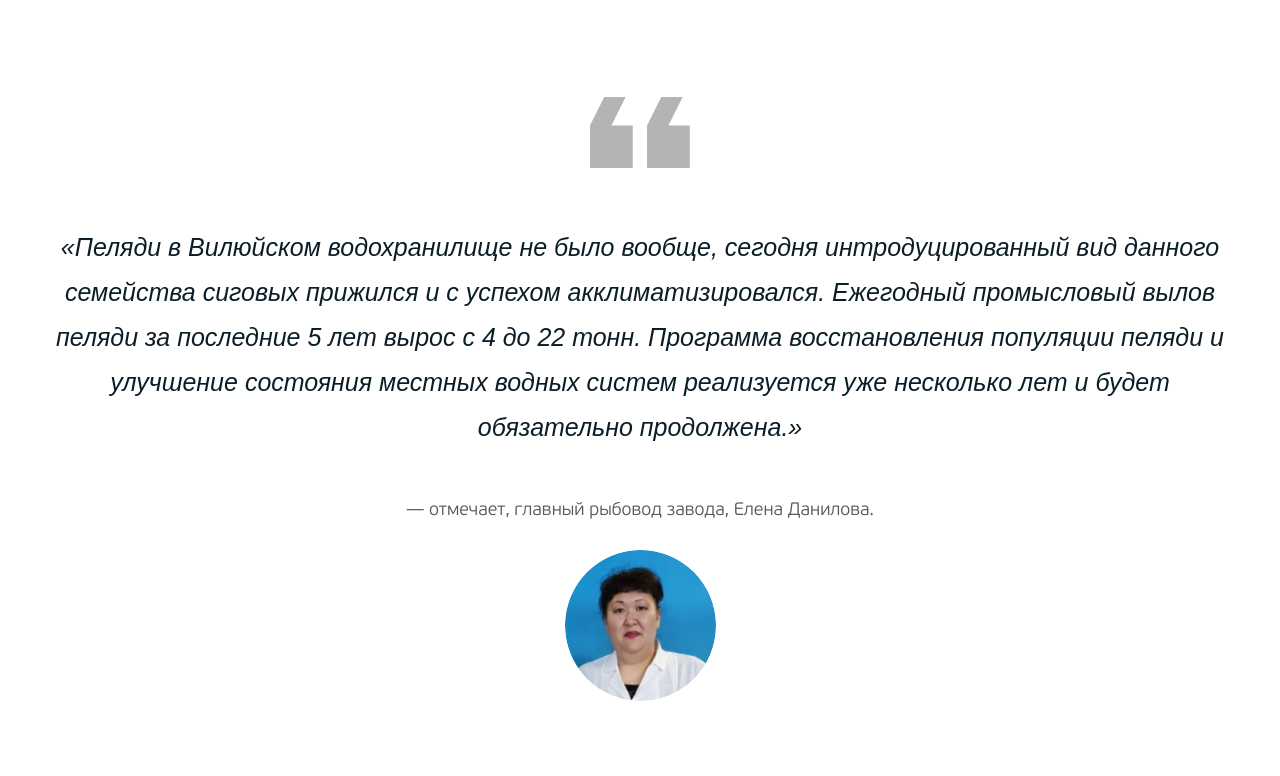
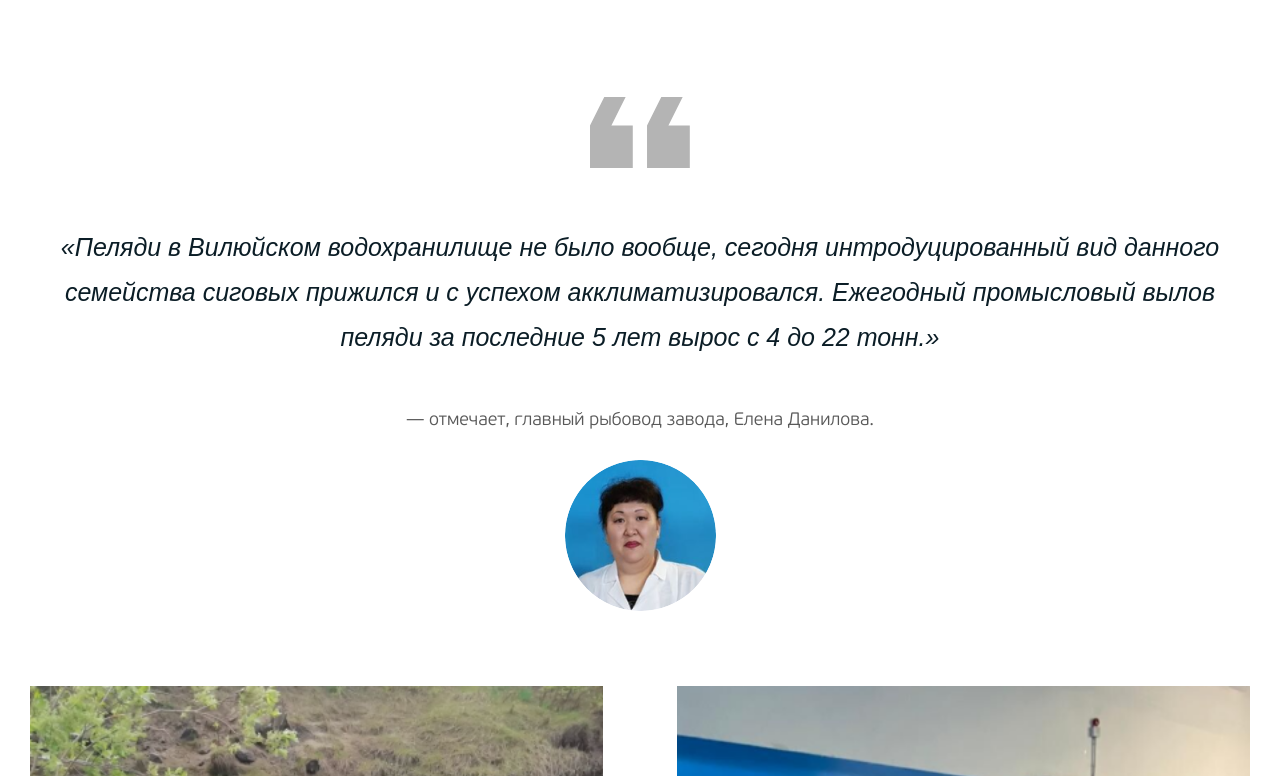
Before and after one commit to alxbychkov/nordgold-longread, a plain HTML site: page index.html in a window 1280 px wide. Shown: the part 9544-10320 px from the top of the page. Drawn offline with nearby package versions, Linux system fonts and the light colour scheme.

Commit message:
fix mistakes

```diff
--- a/index.html
+++ b/index.html
@@ -281,8 +281,7 @@
             <article class="text-title text-quotes">
                 «Пеляди в Вилюйском водохранилище не было вообще, сегодня интродуцированный вид данного семейства
                 сиговых прижился и с успехом акклиматизировался. Ежегодный промысловый вылов пеляди за последние 5 лет
-                вырос с 4 до 22 тонн. Программа восстановления популяции пеляди и улучшение состояния местных водных
-                систем реализуется уже несколько лет и будет обязательно продолжена.»
+                вырос с 4 до 22 тонн.»
             </article>
             <article class="text-subtitle">
                 — отмечает, главный рыбовод завода, Елена Данилова.
@@ -519,7 +518,7 @@
     <section class="section section-text section-bg-color">
         <div class="wrapper">
             <article class="text-title text-quotes text-color__yellow">
-                Нашему учреждению 51 год, — рассказывает директор Сергей Фурсенко. — С Nordgold у нас давние связи.
+                Нашему учреждению 51 год. С Nordgold у нас давние связи.
                 Компания нам помогает больше 10 лет, сложились крепкие традиции, мы всегда очень тепло отзываемся о
                 наших друзьях и благотворителях. Жаль, конечно, что нас разделяют большие расстояния, не получается
                 сказать спасибо лично, пожать руку, но, надеюсь, когда-нибудь это произойдет. В прошлом году мы просили
```
